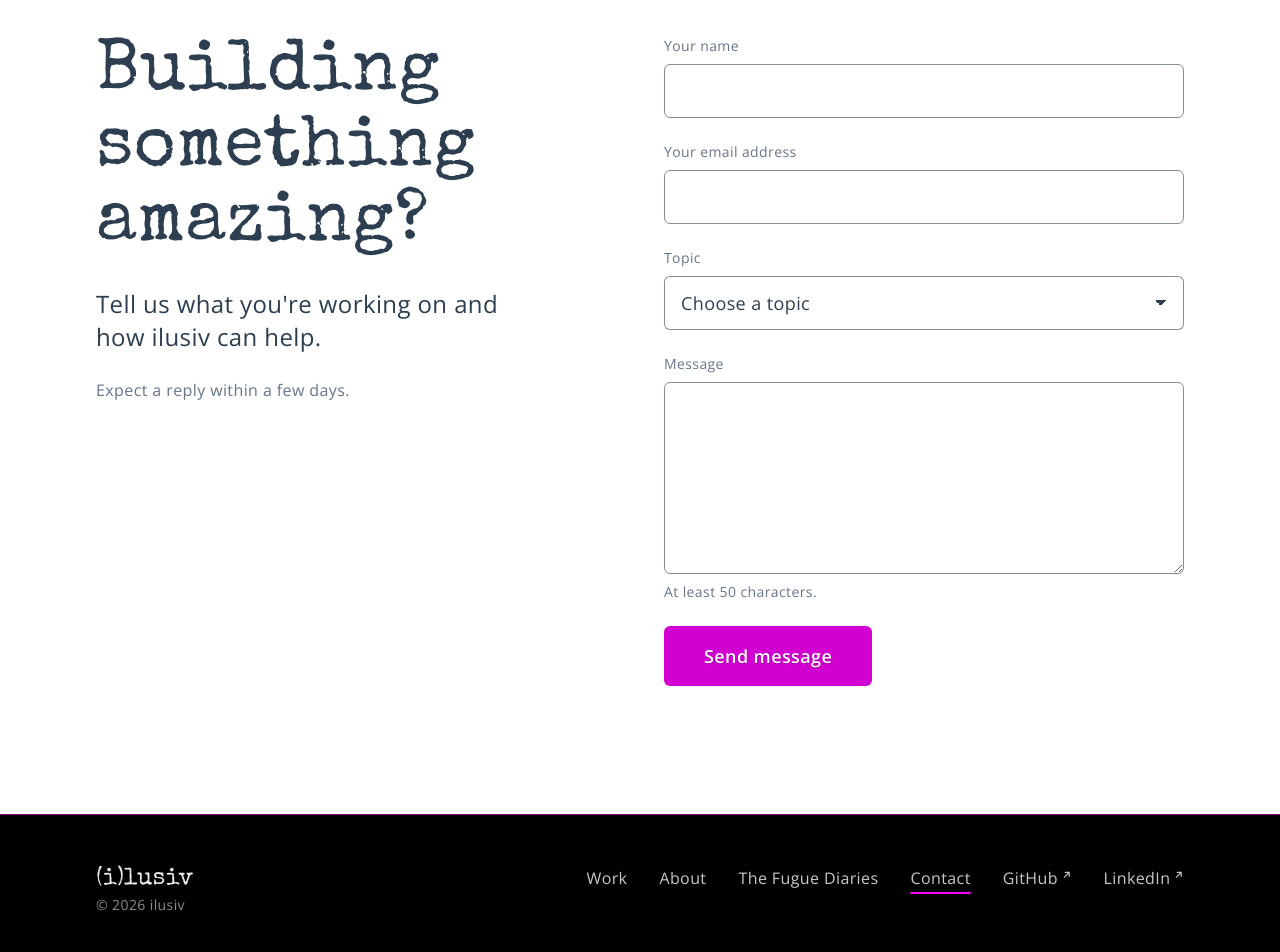
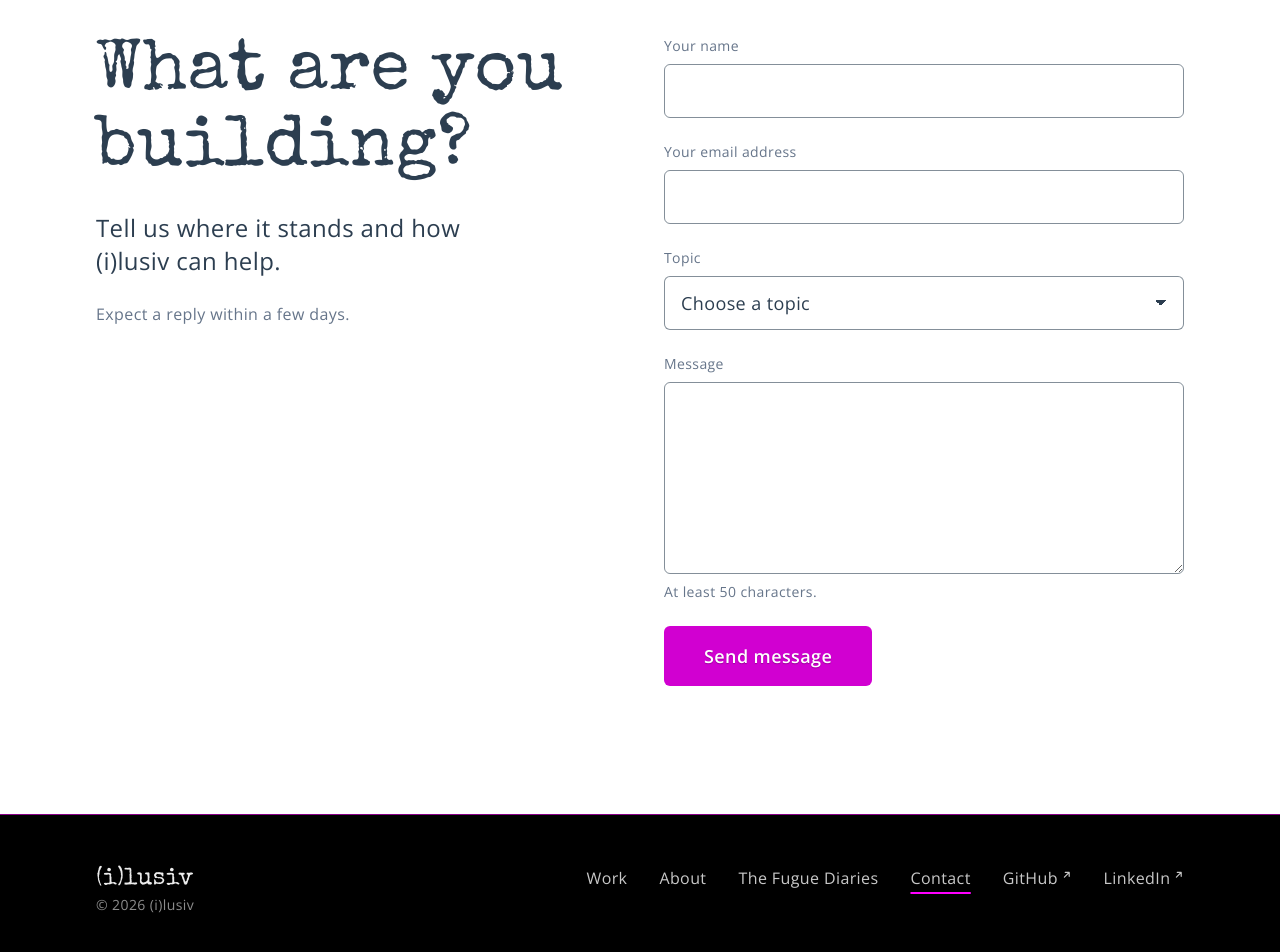
Before and after one commit to gdamron/web, a Next.js app in the folder ilusiv.io/: page /contact in a window 1280 px wide. Shown: the part 108-1060 px from the top of the page. Built offline with nearby package versions, Linux system fonts and the light colour scheme.

Commit message:
Reword the contact block and use (i)lusiv in page text
The closing question is now "What are you building?", which speaks to
new and existing products alike. The Contact page's heading column is
a little wider so the new heading breaks cleanly.

```diff
--- a/ilusiv.io/src/app/components/Footer.tsx
+++ b/ilusiv.io/src/app/components/Footer.tsx
@@ -27,7 +27,7 @@ const Footer = () => {
             (i)lusiv
           </Link>
           <p className="text-sm text-muted">
-            © {new Date().getFullYear()} ilusiv
+            © {new Date().getFullYear()} (i)lusiv
           </p>
         </div>
         <ul className="grid grid-cols-2 gap-x-8 gap-y-1 sm:flex sm:flex-wrap sm:justify-end">
--- a/ilusiv.io/src/app/contact/page.tsx
+++ b/ilusiv.io/src/app/contact/page.tsx
@@ -9,7 +9,7 @@ const Contact = () => (
     id="content"
     className="page-column page-shell grid gap-x-12 gap-y-10 lg:grid-cols-12"
   >
-    <div className="lg:sticky lg:top-28 lg:col-span-5 lg:self-start">
+    <div className="lg:sticky lg:top-28 lg:col-span-6 lg:self-start">
       <h1 className="page-heading">{contact.heading}</h1>
       <p className="mt-6 max-w-[32ch] text-xl leading-snug sm:text-2xl sm:leading-snug">
         {contact.body}
--- a/ilusiv.io/src/app/content/home.ts
+++ b/ilusiv.io/src/app/content/home.ts
@@ -31,8 +31,8 @@ export const work = {
   count: 3,
 };
 export const contact = {
-  heading: "Building something amazing?",
-  body: "Tell us what you're working on and how ilusiv can help.",
+  heading: "What are you building?",
+  body: "Tell us where it stands and how (i)lusiv can help.",
   action: "Start a conversation",
   // What to expect after writing in.
   reply: "Expect a reply within a few days.",
```
